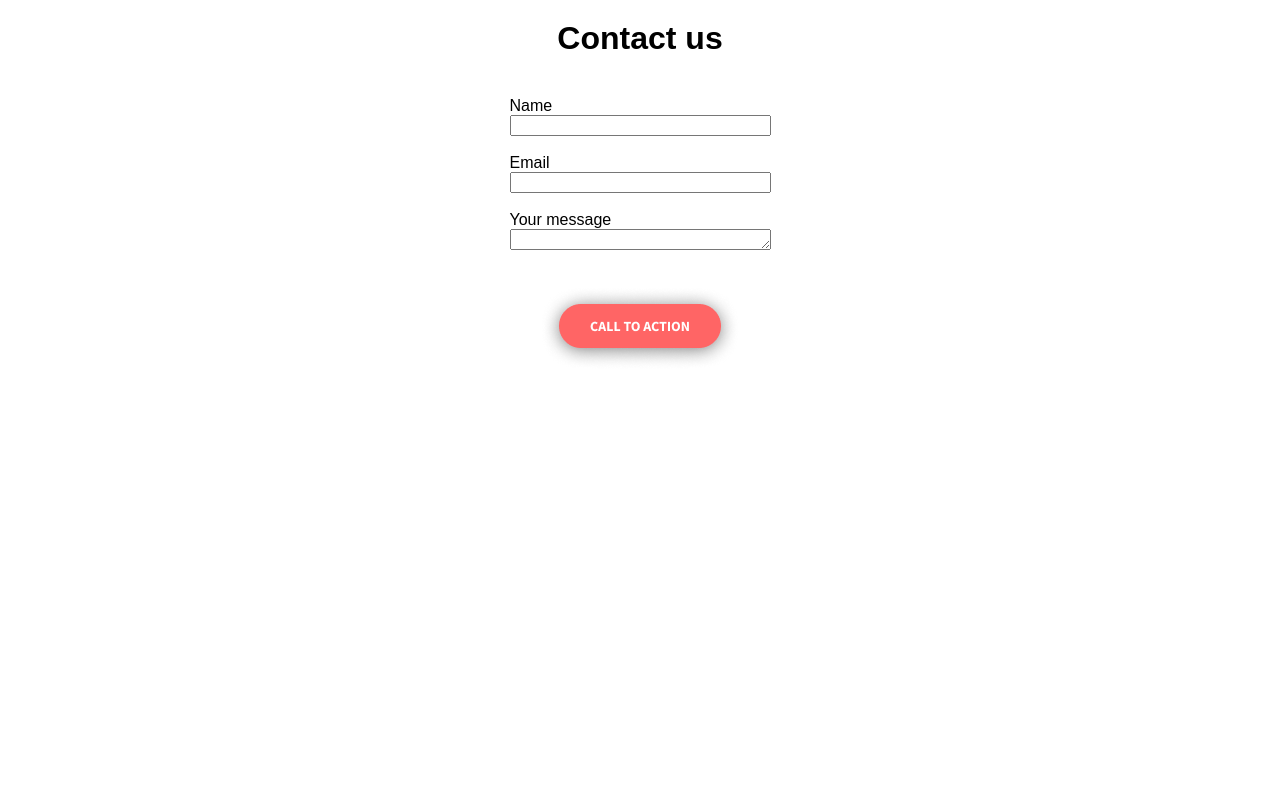
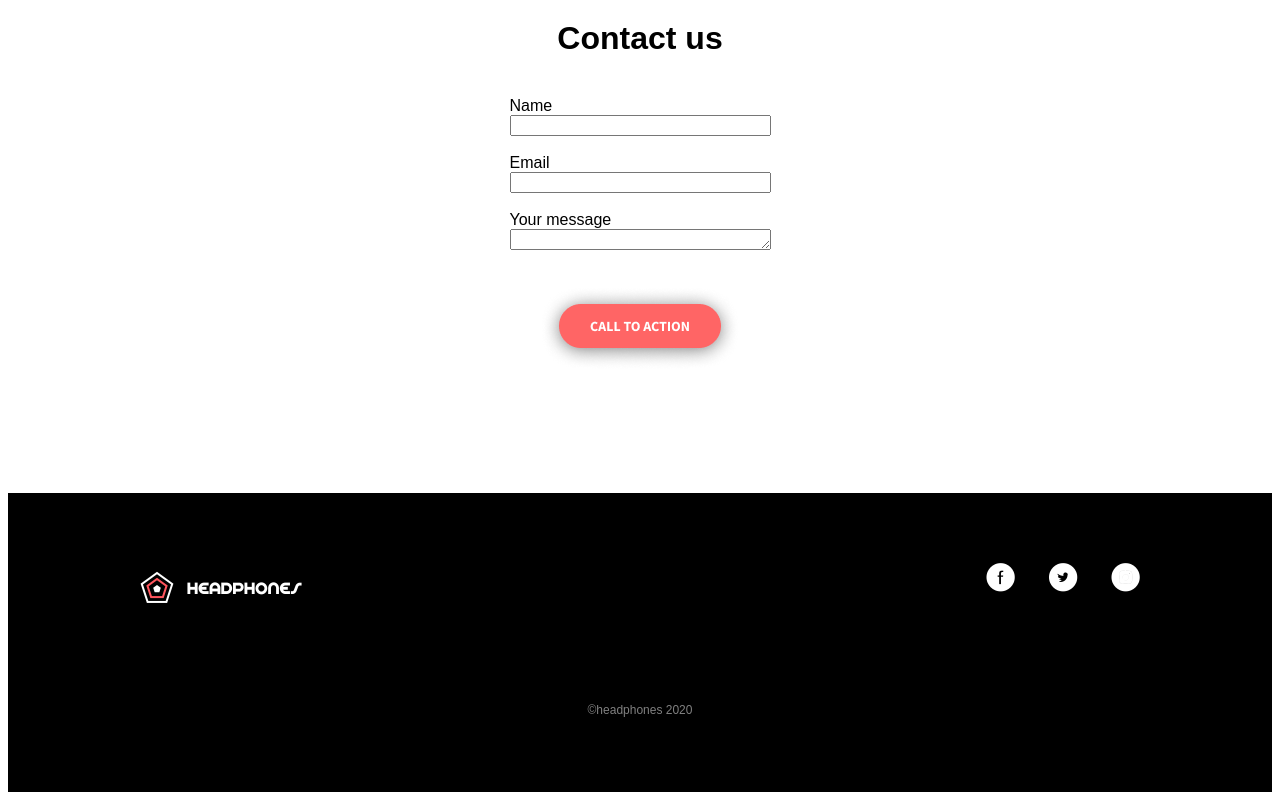
Before and after one commit to MaxRolseth/atlas-headphones, a plain HTML site: page index.html in a window 1280 px wide. Shown: the part 2194-2994 px from the top of the page. Before the commit the page ends 2695 px from the top, so only its background shows below. Drawn offline with Linux system fonts and the light colour scheme; files whose address does not match are found by name; a web font is replaced by a local one.

Commit message:
Added task 5 for desktop only

```diff
--- a/index.html
+++ b/index.html
@@ -115,7 +115,17 @@
   </main>
   <footer>
     <div class="container">
-
+      <div class="navbar">
+        <img class="logo" src="images/logo_headphones.png"/>
+        <nav>
+          <ul>
+            <a><li class="holberton_school-icon-ic_facebook social"></li></a>
+            <a><li class="holberton_school-icon-ic_twitter social"></li></a>
+            <a><li class="holberton_school-icon-ic_instagram social"></li></a>
+          </ul>
+        </nav>
+      </div>
+      <p class="fade">©headphones 2020</p>
     </div>
   </footer>
 
--- a/style.css
+++ b/style.css
@@ -36,6 +36,10 @@ h3 {
   margin: auto;
   padding-left: 15px;
   padding-right: 15px;
+}
+
+.fade {
+  opacity: 50%;
 }
 
 a:link,
@@ -310,3 +314,40 @@ form {
   flex-direction: column;
 
 }
+
+/* Footer */
+
+footer {
+  background-color: black;
+  color: white;
+  height: 249px;
+  padding-top: 50px;
+
+
+
+}
+
+footer .navbar {
+  display: flex;
+  justify-content: space-between;
+  height: 32px;
+  margin-top:28px;
+}
+
+footer .navbar nav ul li {
+  display: inline;
+  text-decoration: none;
+  font-size: 30px;
+  font-weight: 700;
+  line-height: 15px;
+  padding-left: 28px;
+}
+
+footer p {
+  text-align: center;
+  padding-top: 100px;
+
+  font-size: 12px;
+  font-weight: 400;
+  line-height: 15px;
+}
```
